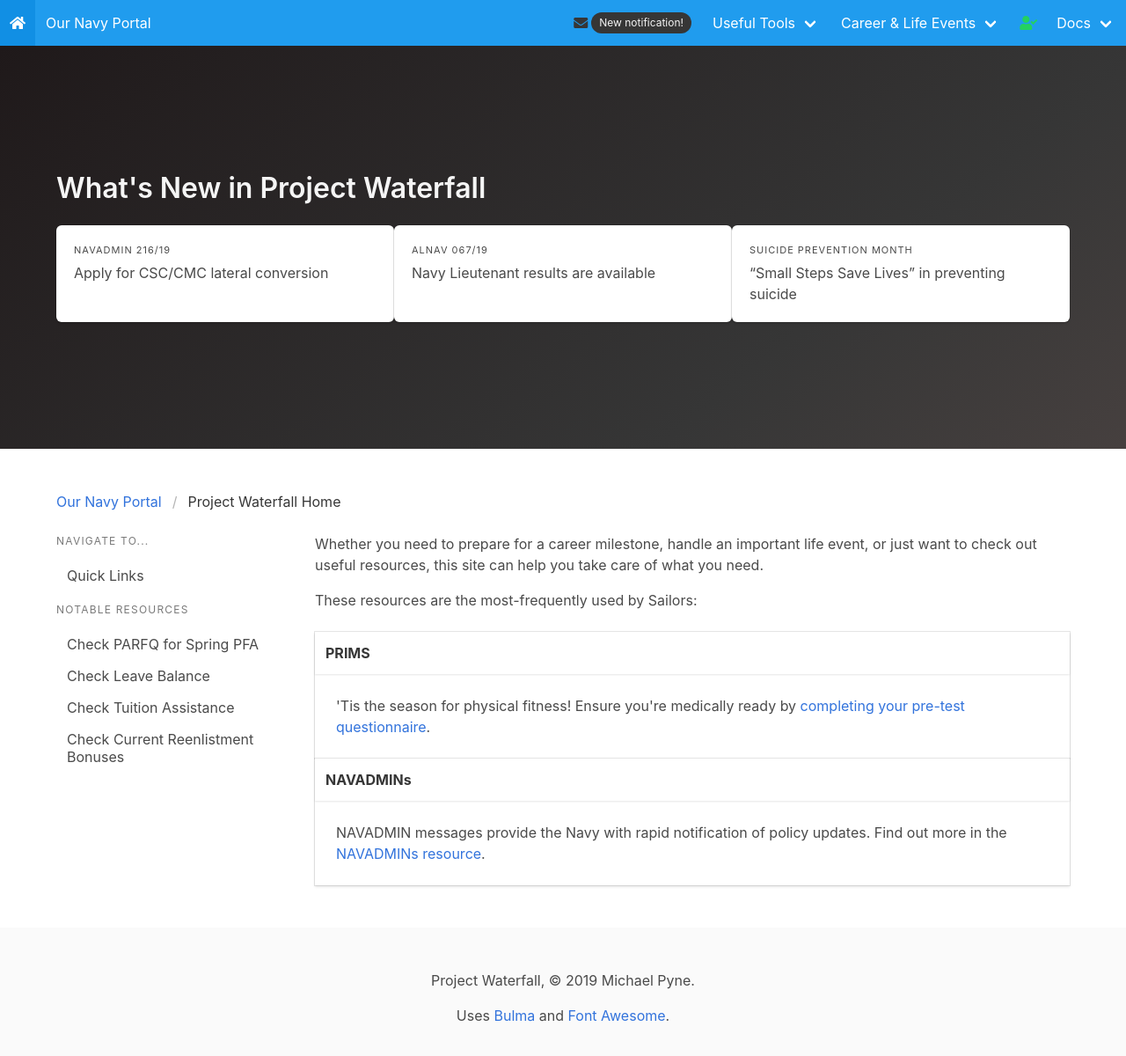
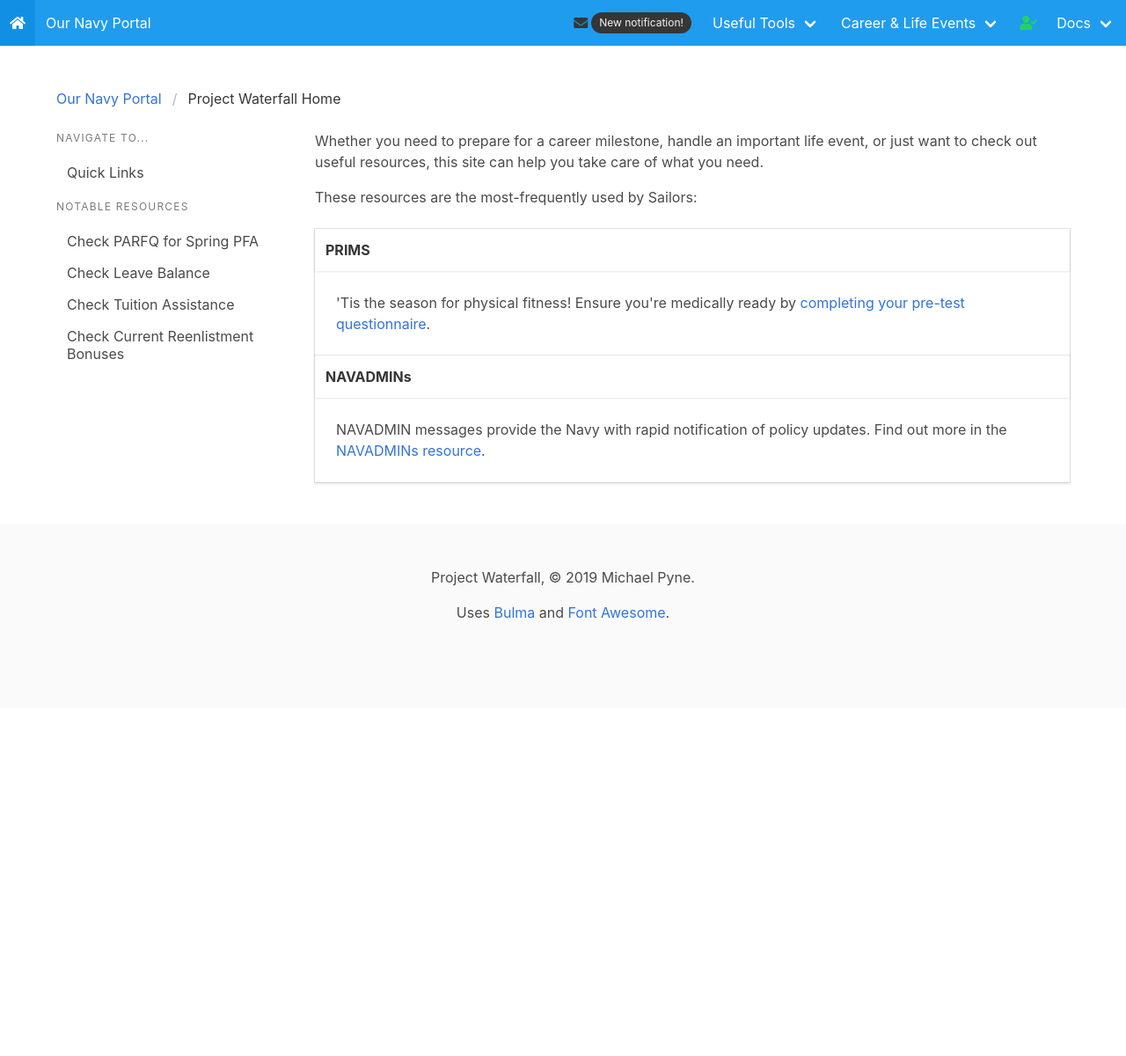
Before and after one commit to mpyne-navy/proj-waterfall, a Jekyll site: the page built from logged_in.html, in a window 1280 px wide and 1262 px high. Shown: the top 1200 px of the window at 88% size. Built offline with Jekyll 4.4.1, drawn with Linux system fonts in a browser that asks for light colours.

Commit message:
Only show the hero banner on the main landing page.

```diff
--- a/_layouts/default.html
+++ b/_layouts/default.html
@@ -83,6 +83,7 @@
         </div>
       </nav>
 
+      {%- if page.url == "/" -%}
       <section class="hero is-medium is-dark is-bold">
         <div class="hero-body">
           <div class="container">
@@ -108,6 +109,7 @@
           </div>
         </div>
       </section>
+      {%- endif -%}
 
       <section class="section">
         <div class="container">
```
